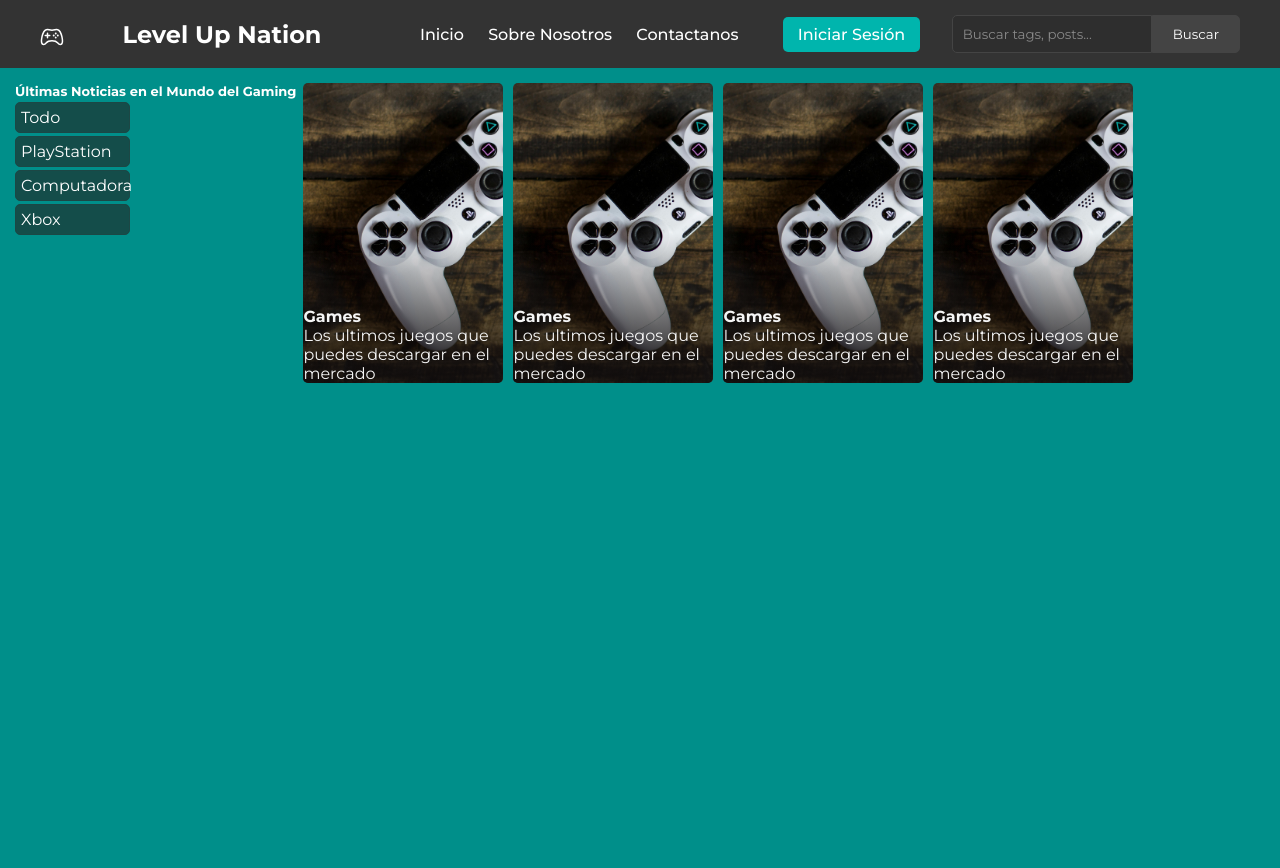
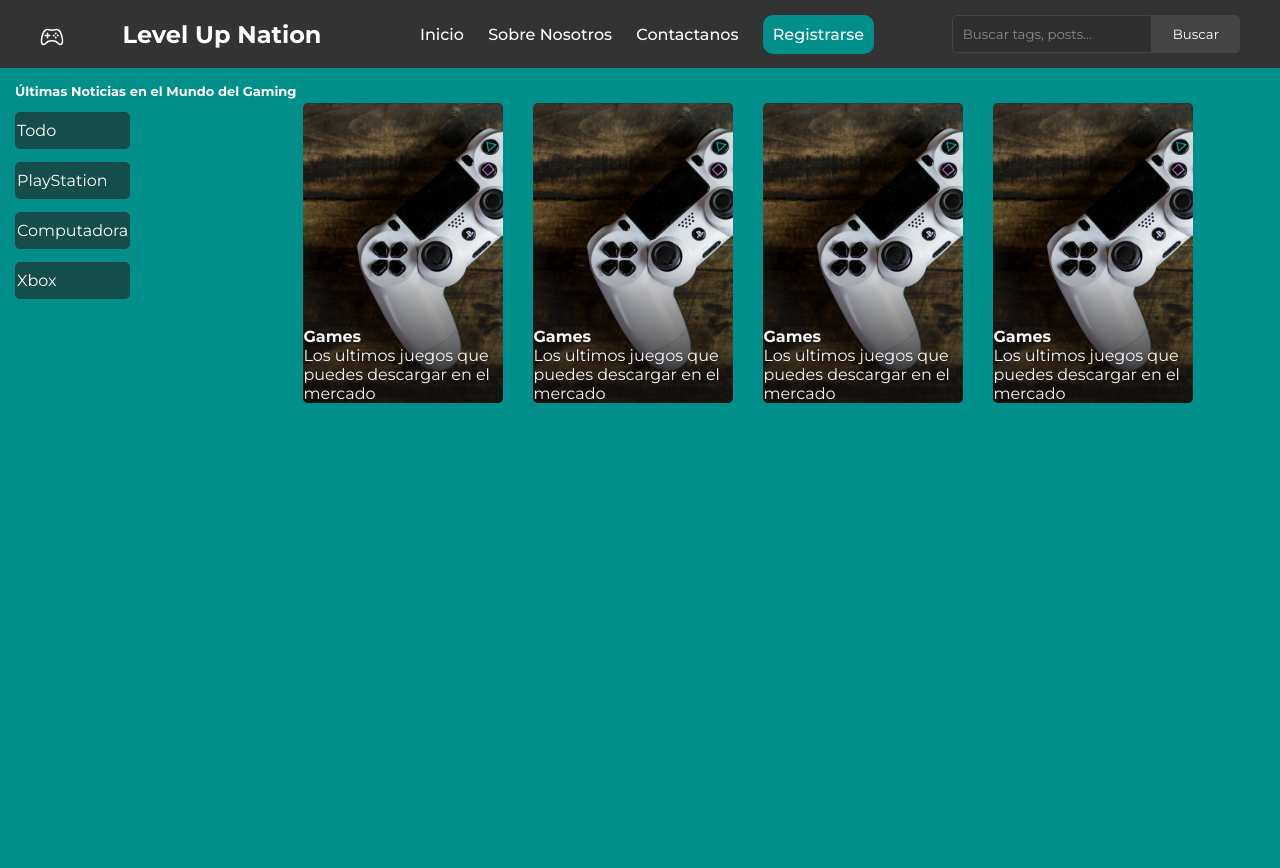
Before and after one commit to AndresYR/G7-TrabajoFinal, a Django app: template levelUpNation/apps/posts/templates/home.html in a window 1280 px wide. Run offline with Django 4.2, Linux system fonts and the light colour scheme; the template is opened without the code that fills it, so the values that code supplies are empty; parts of the project's set-up code (start-up, migrations or seed data) failed here and were passed over.

Commit message:
modificando templates/url/css

```diff
--- a/levelUpNation/apps/posts/templates/_base.html
+++ b/levelUpNation/apps/posts/templates/_base.html
@@ -36,7 +36,7 @@
             <li><a href="#">Inicio</a></li>
             <li><a href="#">Sobre Nosotros</a></li>
             <li><a href="#">Contactanos</a></li>
-            <li><a href="login.html" class="btn-sign-in">Iniciar Sesión</a></li>
+            <li><a href="#" class="register-link">Registrarse</a></li>
           </ul>
           <div class="search-container">
             <input
--- a/levelUpNation/apps/posts/urls.py
+++ b/levelUpNation/apps/posts/urls.py
@@ -3,5 +3,6 @@ from . import views
 
 urlpatterns = [
     path("", views.index, name="noticias"),
-    path("post/", views.post, name="post")
+    path("post/", views.post, name="post"),
+    path("login/", views.login, name="login")
 ]
--- a/levelUpNation/levelUpNation/static/css/page.css
+++ b/levelUpNation/levelUpNation/static/css/page.css
@@ -54,6 +54,16 @@ h2 {
   color: white;
   text-decoration: none;
   font-weight: 500;
+}
+
+.register-link {
+  background-color: #008f8a;
+  padding: 10px;
+  border-radius: 10px;
+}
+
+.register-link:hover {
+  background-color: #00b5ad;
 }
 
 .icon-logo ion-icon {
@@ -151,7 +161,8 @@ main {
   color: #fff;
   display: inline;
   width: 40%;
-  padding: 5px;
+  padding: 8px 1px;
+  margin-top: 10px;
   border: 1px solid rgb(28, 71, 69);
   border-radius: 5px;
   font-weight: 400;
@@ -166,6 +177,56 @@ main {
   font-size: small;
 }
 
+
+.card {
+  position: relative;
+  width: 200px;
+  height: 300px;
+  background-image: url("../../static/img/image.jpg");
+  background-size: cover;
+  border-radius: 5px;
+  color: whitesmoke;
+  display: flex;
+  flex-direction: column;
+  justify-content: flex-end;
+  transition: transform .2s;
+  cursor: pointer;
+  h4,
+  p {
+    z-index: 2;
+  }
+}
+
+.card:hover {
+  transform: scale(1.1);
+}
+
+.card-container {
+  display: flex;
+  flex-wrap: wrap;
+  width: 100%;
+  margin-inline: auto;
+  margin-top: 20px;
+  gap: 30px;
+}
+
+.smoke {
+  position: absolute;
+  background-image: linear-gradient(
+    to top,
+    rgba(10, 6, 6, 0.76) 10%,
+    transparent 50%
+  );
+  height: 100%;
+  width: 100%;
+  border-radius: 5px;
+}
+
+
+
+
+
+
 /* Responsive */
 
 @media screen and (max-width: 750px) {
@@ -179,40 +240,3 @@ main {
     font-size: 12px;
   }
 }
-
-.card {
-  position: relative;
-  width: 200px;
-  height: 300px;
-  background-image: url("../../static/img/image.jpg");
-  background-size: cover;
-  border-radius: 5px;
-  color: whitesmoke;
-  display: flex;
-  flex-direction: column;
-  justify-content: flex-end;
-  h4,
-  p {
-    z-index: 2;
-  }
-}
-
-.card-container {
-  display: flex;
-  flex-wrap: wrap;
-  width: 100%;
-  margin-inline: auto;
-  gap: 10px;
-}
-
-.smoke {
-  position: absolute;
-  background-image: linear-gradient(
-    to top,
-    rgba(10, 6, 6, 0.76) 10%,
-    transparent 50%
-  );
-  height: 100%;
-  width: 100%;
-  border-radius: 5px;
-}
```
Also changed, not shown: levelUpNation/apps/posts/templates/login.html (+3 -4 lines).
